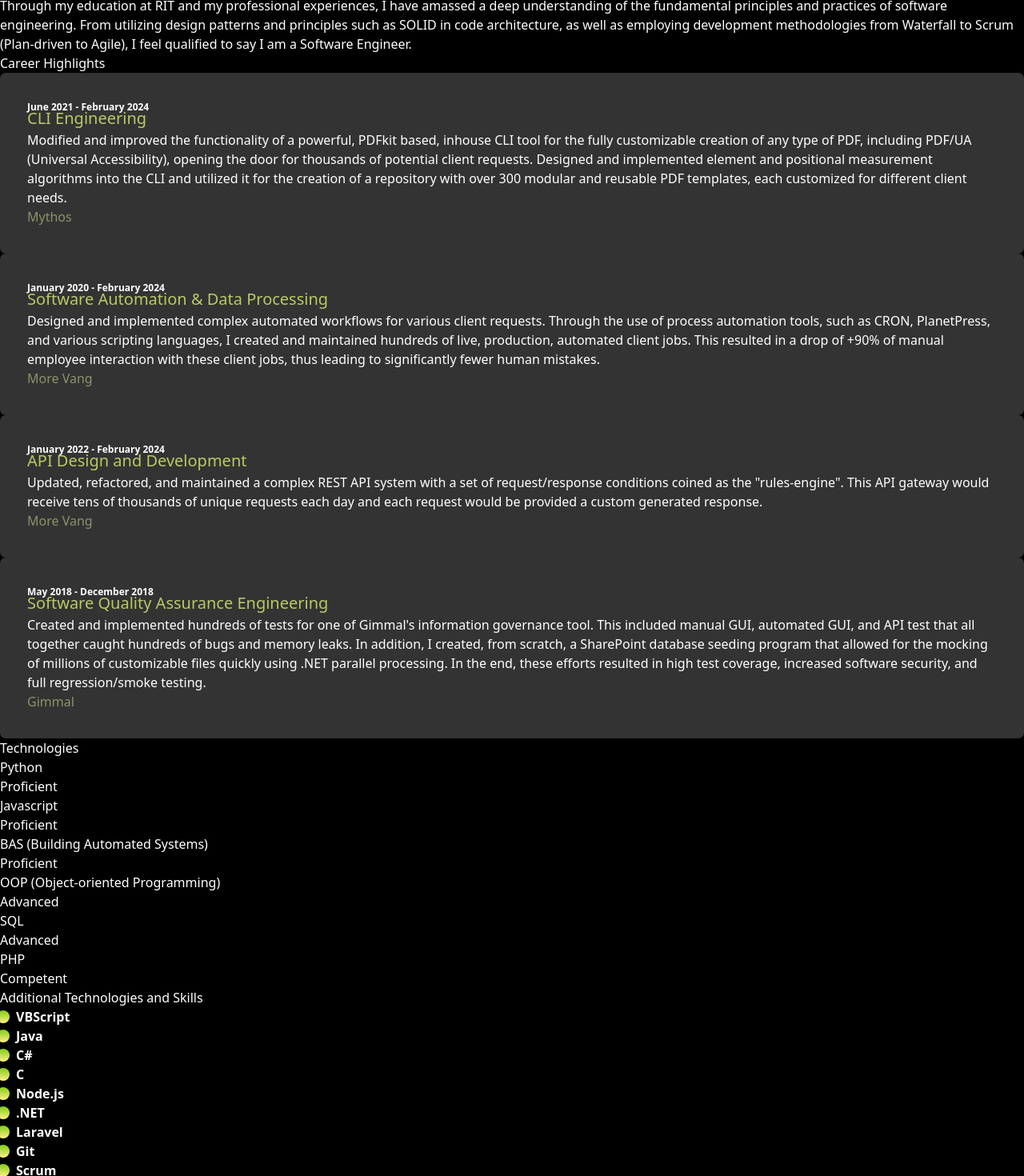
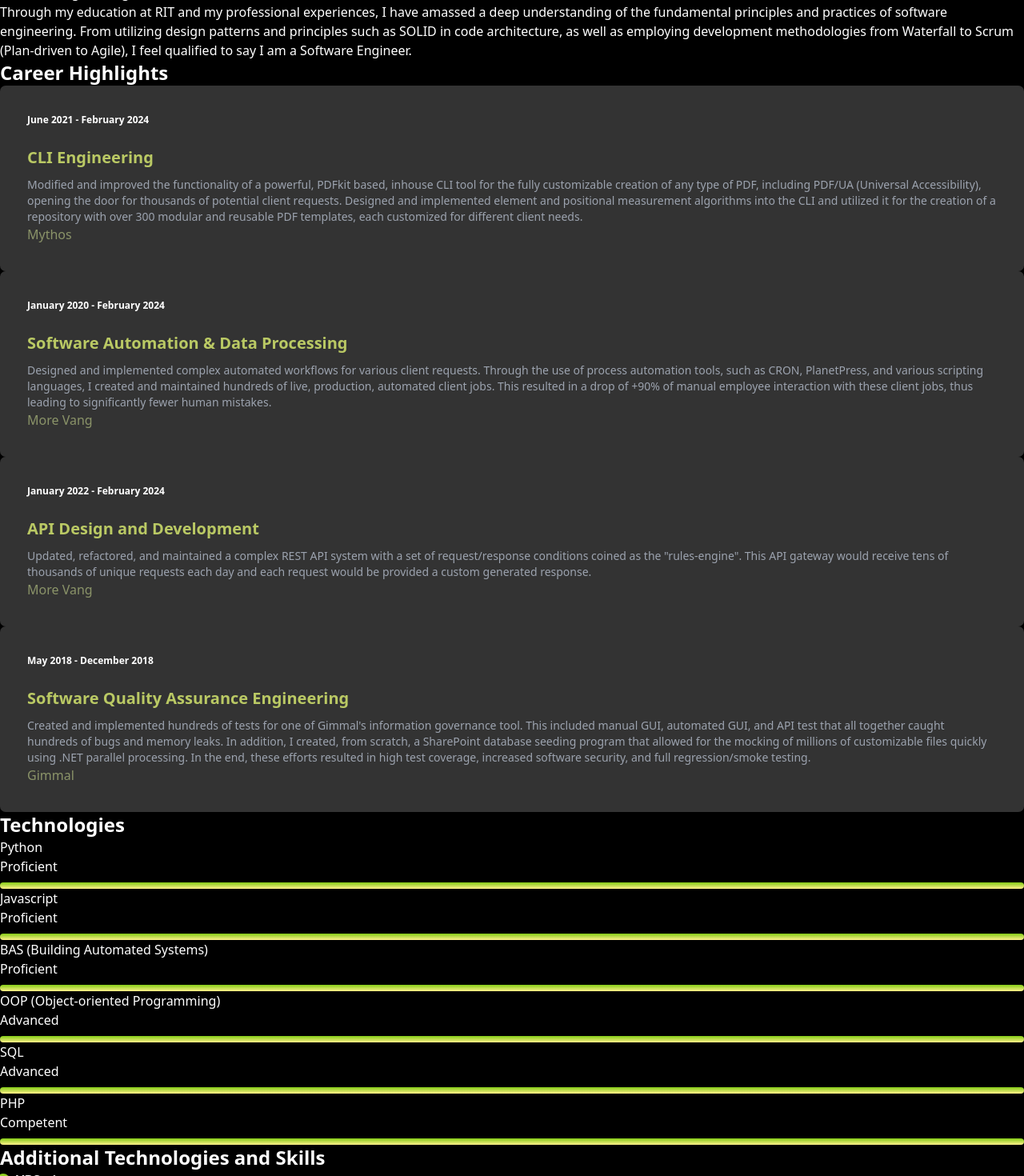
Before and after one commit to PaulGildehaus/react-portfolio-app, a React (Vite) app: page / in a window 1280 px wide. Shown: the part 1180-2650 px from the top of the page at 80% size. Built offline with nearby package versions, Linux system fonts and the light colour scheme.

Commit message:
Changed some styles and extracted repeated css for DRY

```diff
--- a/index.html
+++ b/index.html
@@ -2,7 +2,7 @@
 <html lang="en">
   <head>
     <meta charset="UTF-8" />
-    <link rel="icon" type="image/svg+xml" href="/vite.svg" />
+    <link rel="icon" type="image/x-icon" href="/src/assets/favicon.ico" />
     <meta name="viewport" content="width=device-width, initial-scale=1.0" />
     <title>Paul Gildehaus Portfolio</title>
   </head>
--- a/src/App.css
+++ b/src/App.css
@@ -36,6 +36,22 @@ body {
   to {
       border-color: transparent;
   }
+}
+
+.section-head {
+  @apply text-2xl font-semibold;
+}
+
+.highlight-body {
+  @apply text-gray-400 text-sm mt-2;
+}
+
+.highlight-head {
+  @apply text-2xl font-semibold mt-8
+}
+
+.technologies {
+  @apply h-2 mt-2 bg-gradient-to-t from-yellow-200 to-lime-500 block rounded-md;
 }
 
 .skills p {
--- a/src/components/About.jsx
+++ b/src/components/About.jsx
@@ -5,8 +5,8 @@ export default class About extends Component {
     return (
       <section className="py-8" id="aboutme">
         <div className="container m-auto px-4">
-          <h2 className="text-2xl font-semibold">About Me</h2>
-          <div className="about relative before:absolute before:top-0 before:left-16 before:rounded-full before:bottom-10 sm:before:bottom-2 before:w-1 before:bg-white">
+          <h2 className="section-head">About Me</h2>
+          <div className="about relative before:absolute before:top-0 before:left-16 before:rounded-full before:bottom-10 sm:before:bottom-2 before:w-1 before:bg-gray-500">
             <div className='mt-8'>
               <h3 className="absolute left-0 text-lg font-semibold">2021</h3>
               <p>
--- a/src/components/Highlights.jsx
+++ b/src/components/Highlights.jsx
@@ -5,12 +5,12 @@ export default class Highlights extends Component {
     return (
       <section id="highlights" className='anchor mb-12'>
         <div className="container m-auto px-4 sm:py-12">
-          <h2 className='text-2xl font-semibold'>Career Highlights</h2>
+          <h2 className='section-head'>Career Highlights</h2>
           <div className="sm:flex-row gap-10 mt-11">
             <div className="resume-item mb-4">
               <span className="date"> June 2021 - February 2024 </span>
-              <h3 className='text-2xl font-semibold mt-8'>CLI Engineering</h3>
-              <p className='text-gray-400 text-sm mt-2'>
+              <h3 className='highlight-head'>CLI Engineering</h3>
+              <p className='highlight-body'>
                 Modified and improved the functionality of a powerful, PDFkit based,
                 inhouse CLI tool for the fully customizable creation of any type of
                 PDF, including PDF/UA (Universal Accessibility), opening the door
@@ -23,8 +23,8 @@ export default class Highlights extends Component {
             </div>
             <div className="resume-item mb-4">
               <span className="date"> January 2020 - February 2024 </span>
-              <h3 className='text-2xl font-semibold mt-8'>Software Automation & Data Processing</h3>
-              <p className='text-gray-400 text-sm mt-2'>
+              <h3 className='highlight-head'>Software Automation & Data Processing</h3>
+              <p className='highlight-body'>
                 Designed and implemented complex automated workflows for various
                 client requests. Through the use of process automation tools, such
                 as CRON, PlanetPress, and various scripting languages, I created and
@@ -36,8 +36,8 @@ export default class Highlights extends Component {
             </div>
             <div className="resume-item mb-4">
               <span className="date"> January 2022 - February 2024 </span>
-              <h3 className='text-2xl font-semibold mt-8'>API Design and Development</h3>
-              <p className='text-gray-400 text-sm mt-2'>
+              <h3 className='highlight-head'>API Design and Development</h3>
+              <p className='highlight-body'>
                 Updated, refactored, and maintained a complex REST API system with a
                 set of request/response conditions coined as the "rules-engine". This
                 API gateway would receive tens of thousands of unique requests each
@@ -47,8 +47,8 @@ export default class Highlights extends Component {
             </div>
             <div className="resume-item mb-4">
               <span className="date"> May 2018 - December 2018 </span>
-              <h3 className='text-2xl font-semibold mt-8'>Software Quality Assurance Engineering</h3>
-              <p className='text-gray-400 text-sm mt-2'>
+              <h3 className='highlight-head'>Software Quality Assurance Engineering</h3>
+              <p className='highlight-body'>
                 Created and implemented hundreds of tests for one of Gimmal's
                 information governance tool. This included manual GUI, automated GUI,
                 and API test that all together caught hundreds of bugs and memory leaks.
--- a/src/components/Services.jsx
+++ b/src/components/Services.jsx
@@ -1,5 +1,4 @@
 import React, { Component } from 'react'
-import Project1 from "../assets/project1.png";
 import Automation from "../assets/icons8-automation-96.png";
 import DataProcessing from "../assets/icons8-data-processing-96.png";
 import SoftwareEngineering from "../assets/icons8-software-development-96.png";
@@ -9,7 +8,7 @@ export default class Services extends Component {
     return (
       <section id="services">
         <div className="container m-auto px-4 sm:py-12">
-          <h2 className='text-2xl font-semibold'>Services</h2>
+          <h2 className='section-head'>Services</h2>
           <div className="flex flex-col sm:flex-row gap-10 mt-11">
             <div className="border border-gray-500 rounded-md p-5 flex-1">
               <a href='https://en.wikipedia.org/wiki/Building_automation'><img src={Automation} className="m-auto w-auto h-auto" /></a>
--- a/src/components/Skills.jsx
+++ b/src/components/Skills.jsx
@@ -5,7 +5,7 @@ export default class Skills extends Component {
     return (
       <section>
         <div className='container m-auto px-4 py-14'>
-        <h2 className='text-2xl font-semibold'>Additional Technologies and Skills</h2>
+        <h2 className='section-head'>Additional Technologies and Skills</h2>
           <div className='flex justify-between mt-4 w-full skills'>
             <p>VBScript</p>
             <p>Java</p>
--- a/src/components/Technologies.jsx
+++ b/src/components/Technologies.jsx
@@ -5,14 +5,14 @@ export default class Technologies extends Component {
     return (
       <section id="technologies">
         <div className='container m-auto px-4'>
-        <h2 className='text-2xl font-semibold'>Technologies</h2>
+        <h2 className='section-head'>Technologies</h2>
           <div className='mt-6'>
             <div>
               <div className='flex justify-between items-center'>
                 <h2 className='font-semibold'>Python</h2>
                 <p className='text-gray-500'>Proficient</p>
               </div>
-              <span className='w-full h-2 mt-2 bg-gradient-to-t from-yellow-200 to-lime-500 block rounded-md' />
+              <span className='w-full technologies' />
             </div>
 
             <div className='mt-6'>
@@ -20,7 +20,7 @@ export default class Technologies extends Component {
                 <h2 className='font-semibold'>Javascript</h2>
                 <p className='text-gray-500'>Proficient</p>
               </div>
-              <span className='w-full h-2 mt-2 bg-gradient-to-t from-yellow-200 to-lime-500 block rounded-md' />
+              <span className='w-full technologies' />
             </div>
 
             <div className='mt-6'>
@@ -28,7 +28,7 @@ export default class Technologies extends Component {
                 <h2 className='font-semibold'>BAS (Building Automated Systems)</h2>
                 <p className='text-gray-500'>Proficient</p>
               </div>
-              <span className='w-full h-2 mt-2 bg-gradient-to-t from-yellow-200 to-lime-500 block rounded-md' />
+              <span className='w-full technologies' />
             </div>
 
             <div className='mt-6'>
@@ -36,7 +36,7 @@ export default class Technologies extends Component {
                 <h2 className='font-semibold'>OOP (Object-oriented Programming)</h2>
                 <p className='text-gray-500'>Advanced</p>
               </div>
-              <span className='w-[85%] h-2 mt-2 bg-gradient-to-t from-yellow-200 to-lime-500 block rounded-md' />
+              <span className='w-[85%] technologies' />
             </div>
 
             <div className='mt-6'>
@@ -44,7 +44,7 @@ export default class Technologies extends Component {
                 <h2 className='font-semibold'>SQL</h2>
                 <p className='text-gray-500'>Advanced</p>
               </div>
-              <span className='w-[75%] h-2 mt-2 bg-gradient-to-t from-yellow-200 to-lime-500 block rounded-md' />
+              <span className='w-[75%] technologies' />
             </div>
 
             <div className='mt-6'>
@@ -52,7 +52,7 @@ export default class Technologies extends Component {
                 <h2 className='font-semibold'>PHP</h2>
                 <p className='text-gray-500'>Competent</p>
               </div>
-              <span className='w-[65%] h-2 mt-2 bg-gradient-to-t from-yellow-200 to-lime-500 block rounded-md' />
+              <span className='w-[65%] technologies' />
             </div>
           </div>
         </div>
```
Also changed, not shown: 1 other file (tests, documents, lock files or other folders).
